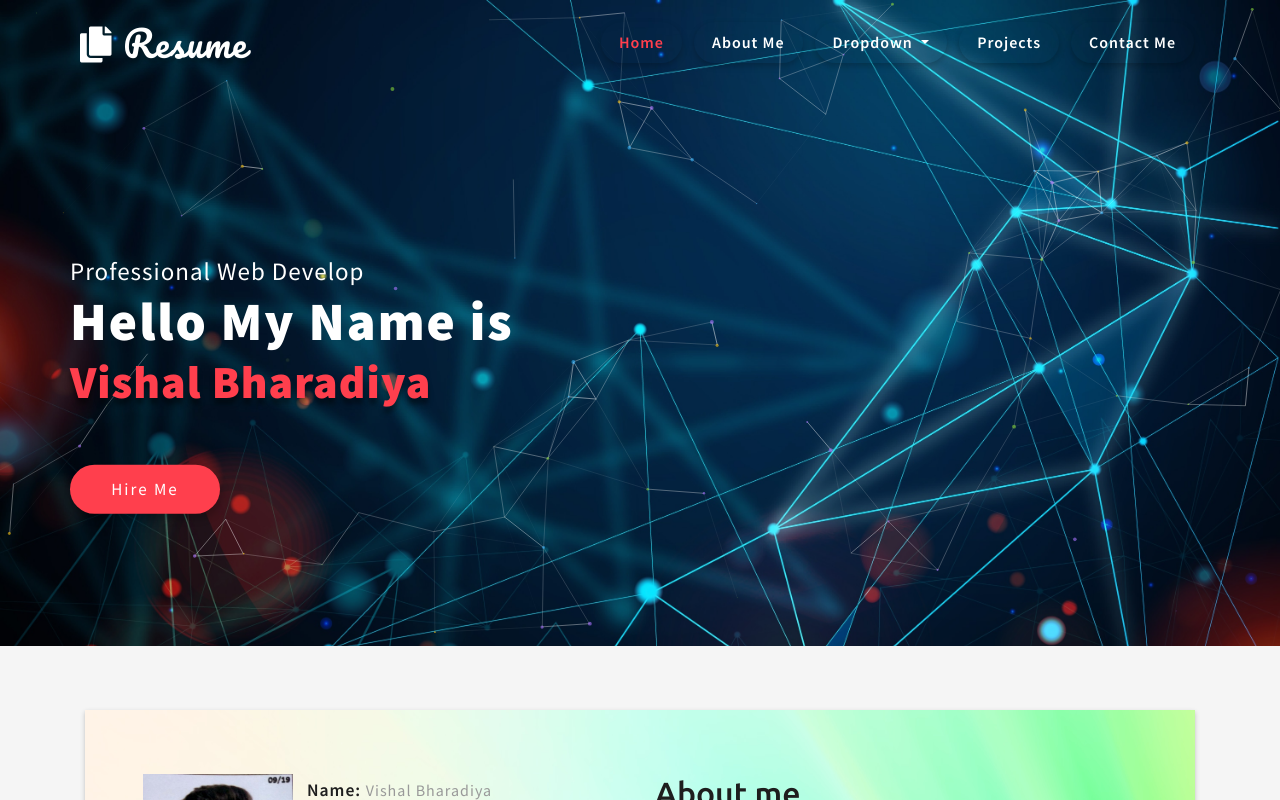
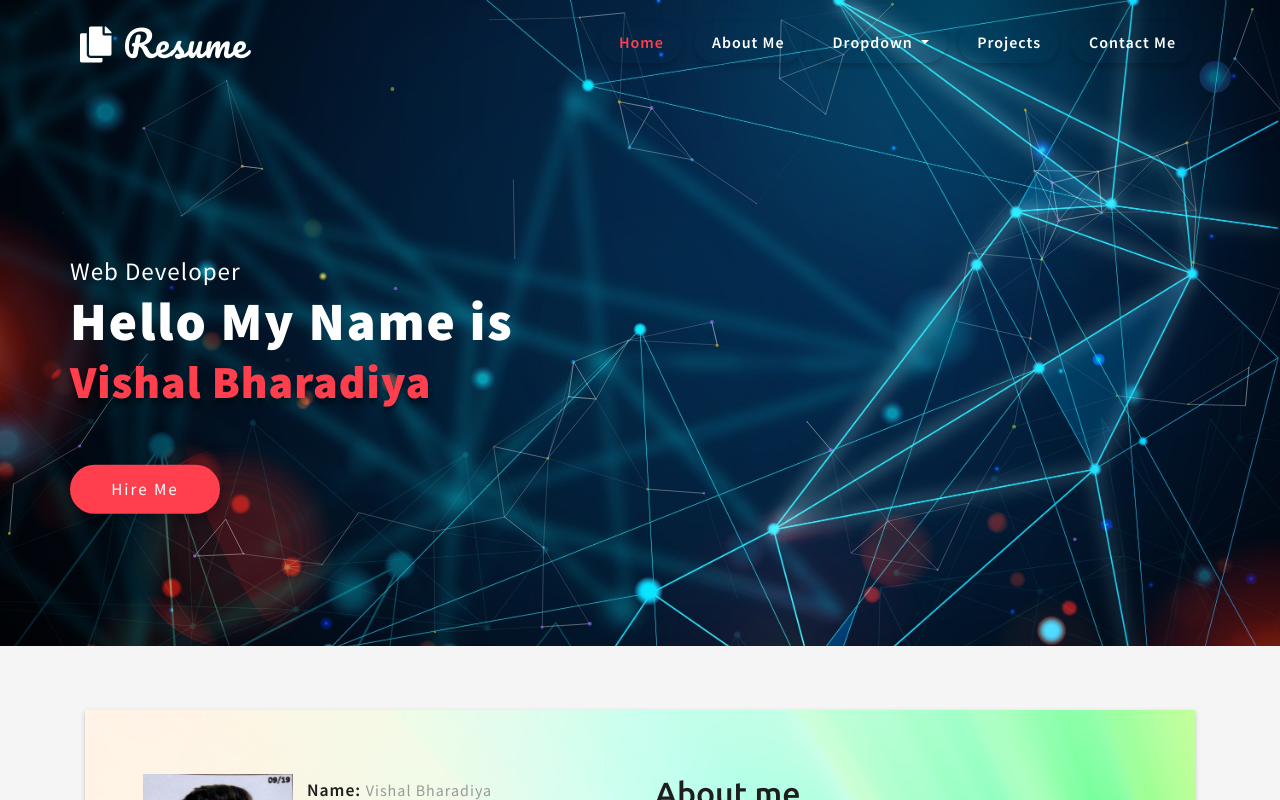
Before and after one commit to vishalbharadiya/MyResume, a plain HTML site: page index.html in a window 1280 px wide. Shown: the top 800 px of the page. Drawn offline with Linux system fonts and the light colour scheme.

Commit message:
second commit

```diff
--- a/index.html
+++ b/index.html
@@ -1,15 +1,10 @@
-<!--
-Author: W3layouts
-Author URL: http://w3layouts.com
-License: Creative Commons Attribution 3.0 Unported
-License URL: http://creativecommons.org/licenses/by/3.0/
--->
+
 
 <!DOCTYPE html>
 <html>
 
 <head>
-	<title>Online Resume Personal Category Bootstrap Responsive website Template | Home :: W3layouts</title>
+	<title>My Resume</title>
 	<!-- Meta tag Keywords -->
 	<meta name="viewport" content="width=device-width, initial-scale=1">
 	<meta charset="UTF-8" />
@@ -111,7 +106,7 @@ License URL: http://creativecommons.org/licenses/by/3.0/
 					<div class="row">
 						<div class="col-mg-6">
 						<br><br><br>
-						<h2 style="color: white;">Professional Web Developer</h2>
+						<h2 style="color: white;">Web Developer</h2>
 						<span class="mytext1 uppercase mt-2">Hello My Name is </span>
 						<span class="mytext2">Vishal Bharadiya</span>
 						<p class="para-style text-light mt-xl-4 mt-3"></p>
```
